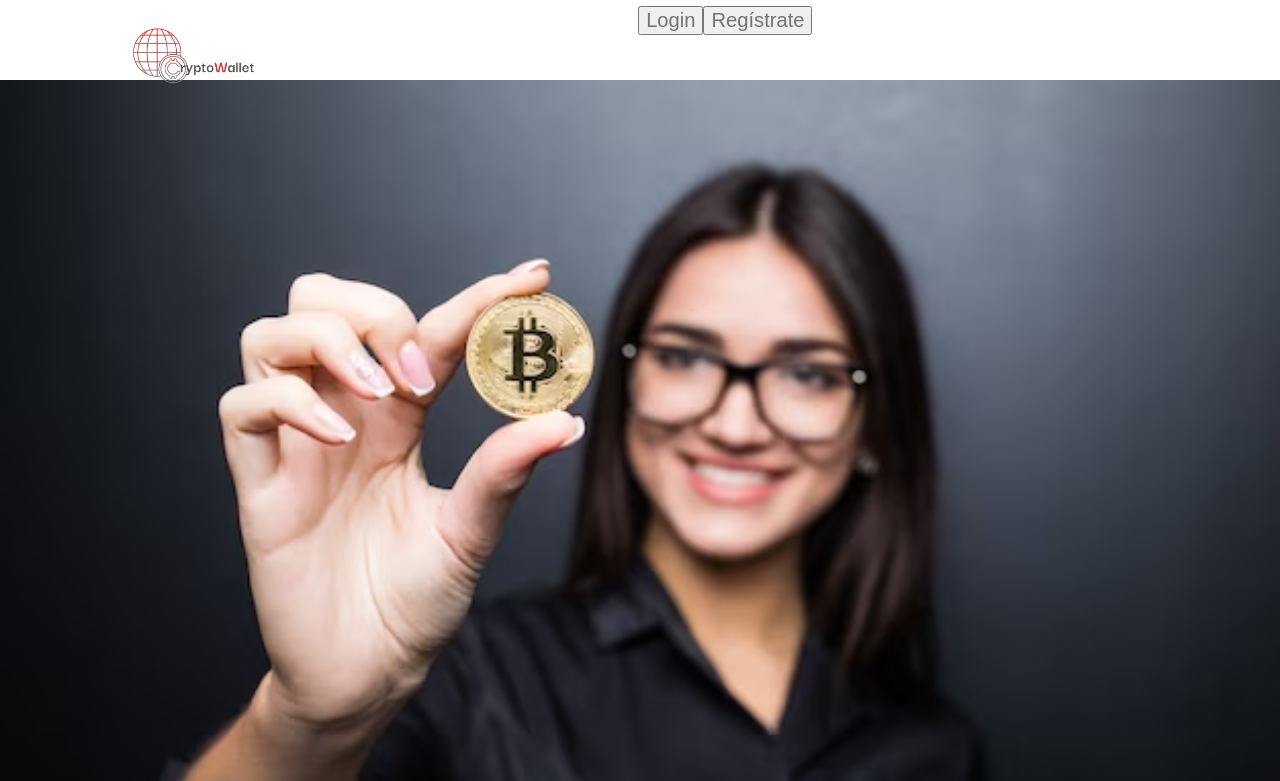
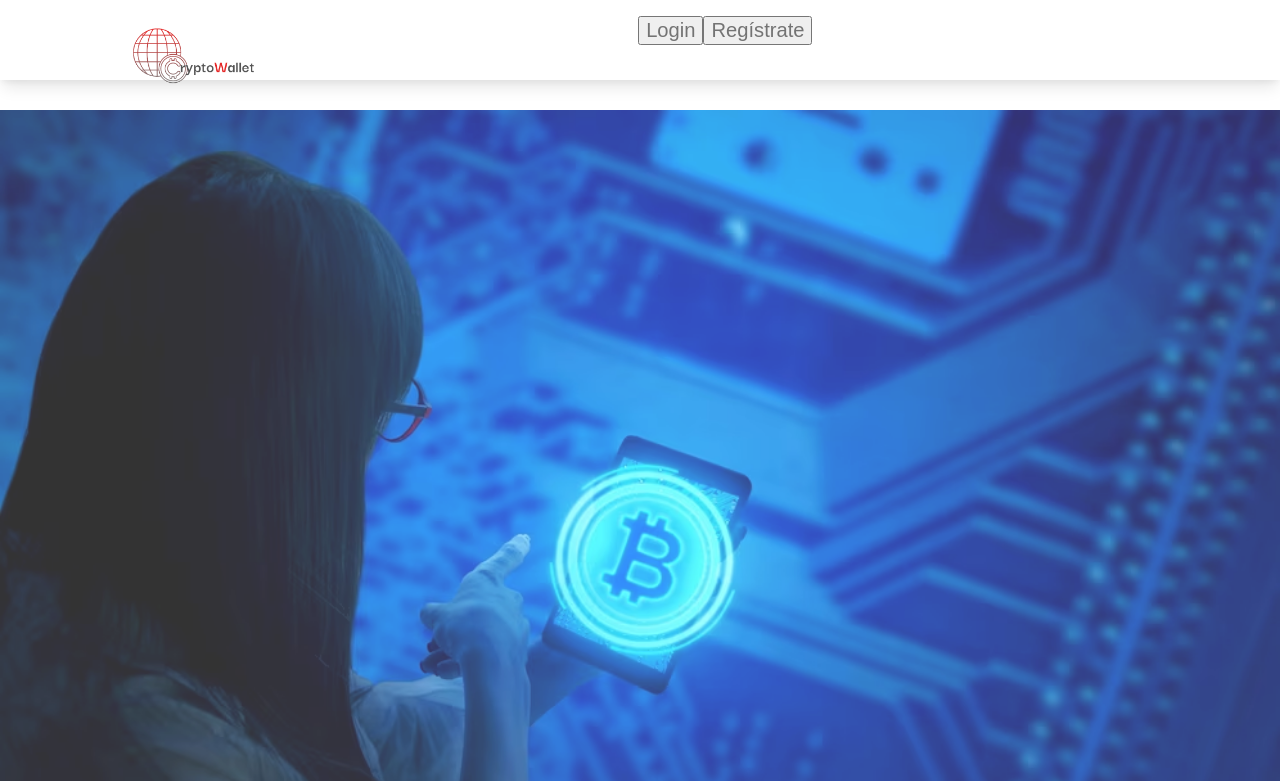
Before and after one commit to carmencami/Front-Sant, an Angular app: page / in a window 1280 px wide. Shown: the top 781 px of the page. Built offline with nearby package versions, Linux system fonts and the light colour scheme.

Commit message:
commit ultimo

```diff
--- a/src/app/angular-material/material.module.ts
+++ b/src/app/angular-material/material.module.ts
@@ -22,6 +22,7 @@ import { MatGridListModule } from '@angular/material/grid-list';
 import {MatSidenavModule} from '@angular/material/sidenav';
 import {MatDatepickerModule} from '@angular/material/datepicker';
 import { MatNativeDateModule } from '@angular/material/core';
+import {MatProgressSpinnerModule} from '@angular/material/progress-spinner';
 
 @NgModule({
   declarations: [],
@@ -51,7 +52,8 @@ import { MatNativeDateModule } from '@angular/material/core';
     MatSidenavModule,
     MatDatepickerModule,
     MatNativeDateModule,
-    MatPaginatorModule
+    MatPaginatorModule,
+    MatProgressSpinnerModule
   ],
   exports: [
     CommonModule,
@@ -81,6 +83,8 @@ import { MatNativeDateModule } from '@angular/material/core';
     MatNativeDateModule,
     MatPaginatorModule,
     MatTableModule,
+    MatProgressSpinnerModule
+
 ],
 })
 export class MaterialModule {}
--- a/src/app/pages/paginainicio/paginainicio.component.html
+++ b/src/app/pages/paginainicio/paginainicio.component.html
@@ -1,3 +1,3 @@
 <div class="portada">
-    <img class="cryptoimagen1" src="../../../assets/cryptoimagen1.avif" alt="" />
+    <img class="cryptoimagen1" src="../../../assets/portada2.avif" alt="" />
 </div>
--- a/src/app/pages/paginainicio/paginainicio.component.scss
+++ b/src/app/pages/paginainicio/paginainicio.component.scss
@@ -1,8 +1,5 @@
-.cryptoimagen1{
+img.cryptoimagen1{
+    opacity: 0.8;
     width: 100%;
-    height: 100%;
+    height:10%;
 }
-
-.portada{
-        object-fit: cover;
-    }
--- a/src/app/private/tabla/components/tabla/tabla.component.html
+++ b/src/app/private/tabla/components/tabla/tabla.component.html
@@ -1,4 +1,6 @@
+<mat-spinner></mat-spinner>
 <div class="container  main-body">
+
   <div class="container filter--container">
     <mat-form-field class="filters">
       <mat-label class="mat-caption">Filters</mat-label>
--- a/src/app/private/tabla/components/tabla/tabla.component.ts
+++ b/src/app/private/tabla/components/tabla/tabla.component.ts
@@ -61,6 +61,7 @@ export class TablaComponent implements OnInit {
     }
   }
 
+
   handleError(error: any) {
     if (error.status === 500) {
     }
--- a/src/app/public/components/register/register.component.scss
+++ b/src/app/public/components/register/register.component.scss
@@ -9,9 +9,9 @@ button{
     margin-top: 5%;
     margin-bottom: 5%;
 }
-.button-register{
+button.button-register{
     color: white;
-    font-family: "Inter", sans-serif;
+    background-color: #E52727;
     margin: 0;
     padding: 0;
 }
--- a/src/app/shared/navbar/navbar.component.scss
+++ b/src/app/shared/navbar/navbar.component.scss
@@ -7,6 +7,7 @@
     height: 10vh;
     grid-template-columns: 2fr 10fr;
     box-shadow: rgba(0, 0, 0, 0.1) 0px 10px 15px -3px, rgba(0, 0, 0, 0.05) 0px 4px 6px -2px;
+    margin-bottom: 30px;
 }
 
 
@@ -31,7 +32,7 @@
 .button {
     font-size: larger;
     color:#737373;
-    margin-bottom: 50px;
+    margin-bottom: 40px;
 }
 ::ng-deep .mat-sort-header-content {
 
--- a/src/styless.scss
+++ b/src/styless.scss
@@ -165,7 +165,6 @@ body {
 }
 $mat-primary: (
 main: #e52727,
-lighter: #f7bebe,
 darker: #da1717,
   200: #e52727, // For slide toggle,
 contrast : (
```
Also changed, not shown: src/assets/portada2.avif (added).
